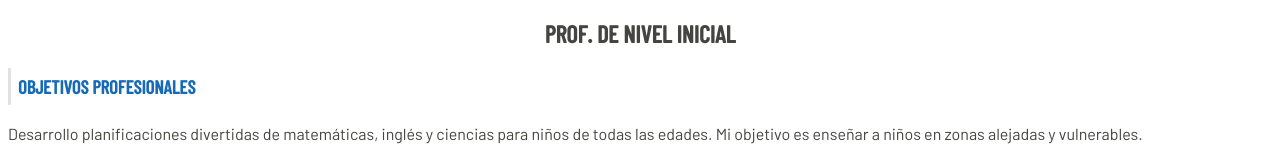
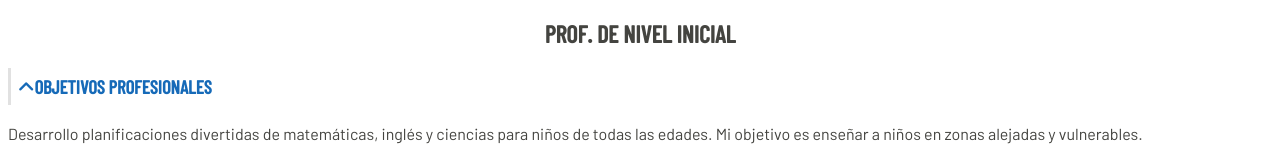
Before and after one commit to l-trabado/l-trabado.github.io, a plain HTML site: page index.html in a window 1280 px wide. Shown: the part 270-428 px from the top of the page. Drawn offline with nearby package versions, Linux system fonts and the light colour scheme.

Commit message:
Función alternarDisparador en proceso de implementación.

```diff
--- a/index.html
+++ b/index.html
@@ -36,7 +36,7 @@
 		<h1>JUAN NORIEGA</h1>
 		<h2>PROF. DE NIVEL INICIAL</h2>
 
-		<h3 onclick="ocultarSeccion('seccion1')">OBJETIVOS PROFESIONALES</h3>
+		<h3><i class="fa-solid fa-angle-up" onclick="alternarDisparador(this)"></i>OBJETIVOS PROFESIONALES</h3>
 		<p id="seccion1">Desarrollo planificaciones divertidas de matemáticas, inglés y ciencias para niños de todas las edades. Mi objetivo es enseñar a niños en zonas alejadas y vulnerables.</p>
 
 		<h3 onclick="ocultarSeccion('seccion2')">INTERESES</h3>
--- a/js/function.js
+++ b/js/function.js
@@ -13,7 +13,7 @@ function toggle(elementId) {
 </script>
 */
 
-function ocultarSeccion(elementId) {
+function ocultarSeccion(elementId){
     var ele = document.getElementById(elementId);
     if(ele.style.display == "none") {
             ele.style.display = "block";
@@ -22,3 +22,7 @@ function ocultarSeccion(elementId) {
         ele.style.display = "none";
     }
 }
+
+function alternarDisparador(disparador){
+    disparador.classList.toggle("fa-angle-down");
+}
```
